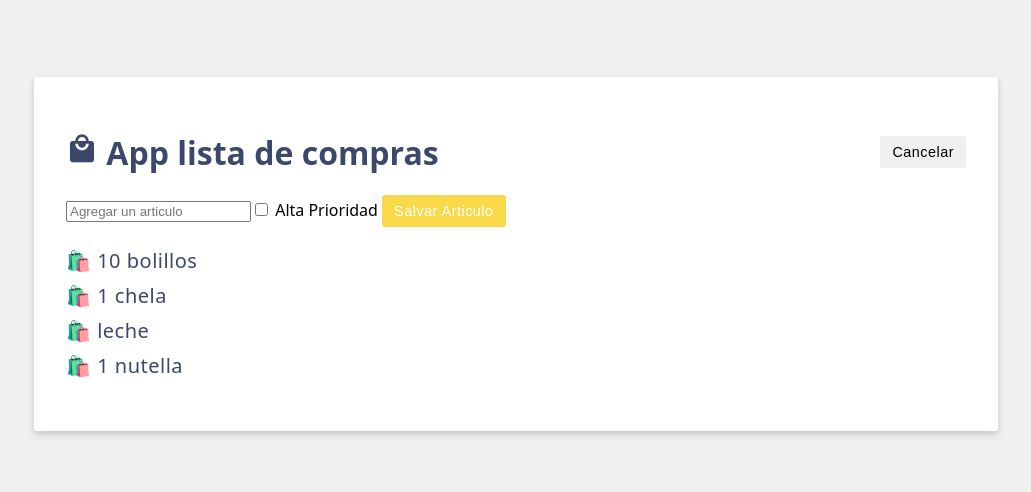
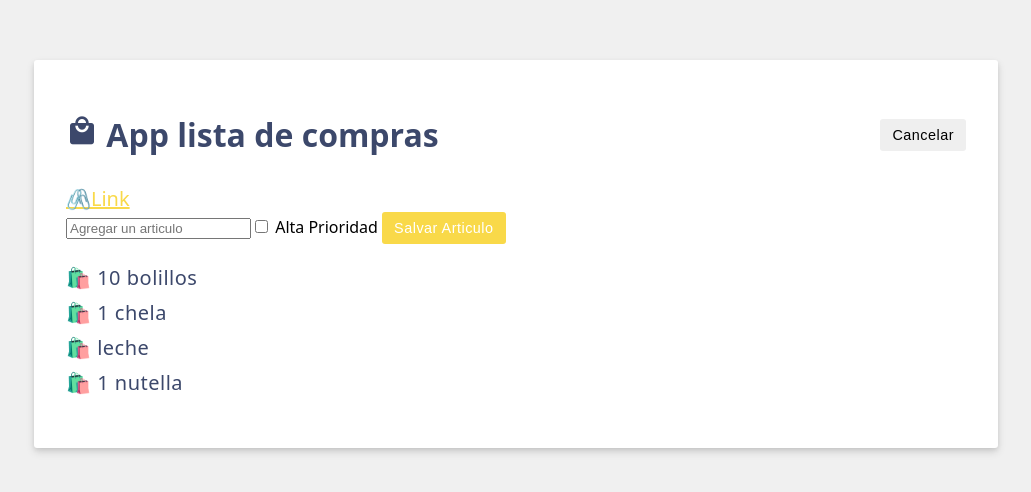
Before and after one commit to MoonGarc/DADM-2024B, a Vue app: page / in a window 1280 px wide. Shown: the part 146-638 px from the top of the page, without its empty margins (124-1155 px from the left). Built offline with nearby package versions, Linux system fonts and the light colour scheme.

Commit message:
⭐Link Google vacio

```diff
--- a/src/App.vue
+++ b/src/App.vue
@@ -1,26 +1,29 @@
 <script setup>
 import { ref } from 'vue';
+
 // Modelo
 const header = ref('App lista de compras');
-//---items----
-//Item-model
+
+// ---items----
 const items = ref([
-  {id:'0', label: '10 bolillos'},
-  {id:'1', label: '1 chela'},
-  {id:'2', label: 'leche'},
-  {id:'3', label: '1 nutella'}
+  { id: '0', label: '10 bolillos' },
+  { id: '1', label: '1 chela' },
+  { id: '2', label: 'leche' },
+  { id: '3', label: '1 nutella' }
 ]);
-//Item-Method
-const saveItem = ()=> {
-  //Add new item
-  items.value.push({id: items.value.length+1,label : newItem.value});
-  //Clean the input
+
+// Item-Method
+const saveItem = () => {
+  // Add new item
+  items.value.push({ id: items.value.length + 1, label: newItem.value });
+  newItem.value = ""; // Limpiar el input después de agregar
 };
-//--Formulario---
+
+// --Formulario---
 const newItem = ref("");
 const newItemHighPriority = ref(false);
 const editing = ref(true);
-const activeEdition= (activate) => {
+const activeEdition = (activate) => {
   editing.value = activate;
 };
 </script>
@@ -28,50 +31,42 @@ const activeEdition= (activate) => {
 <template>
   <div class="header">
     <h1>
-       <i
-       class="material-icons shopping-cart-icon">
-       local_mall</i>
+      <i class="material-icons shopping-cart-icon">local_mall</i>
       {{ header }}
     </h1>
-  <button
-   v-if="editing"
-    class="btn"
-    @click="activeEdition(false)">
+    <button v-if="editing" class="btn" @click="activeEdition(false)">
       Cancelar
     </button>
-  <button
-   v-else class="btn btn-primary"
-    @click="activeEdition(true)">
+    <button v-else class="btn btn-primary" @click="activeEdition(true)">
       Agregar articulo
     </button>
   </div>
-  <!--Agrupando Entradas de usuario-->
-  <form
-   class="add-item form"
-   v-if="editing"
-   v-on:submit.prevent="saveItem">
-   <!--Entrada de texto-->
+  <!-- Colocando un hiperlink -->
+  <a v-bind:href="newItem === '' ? 'https://www.google.com' : 'https://' + newItem" target="_blank">
+    {{ newItem === '' ? '🖇️Link' : newItem }}
+  </a>
+  <!-- Agrupando Entradas de usuario -->
+  <form class="add-item form" v-if="editing" v-on:submit.prevent="saveItem">
+    <!-- Entrada de texto -->
     <input v-model="newItem" type="text" placeholder="Agregar un articulo" />
-  <!--Caja de seleccion de Prioridad-->
+    <!-- Caja de seleccion de Prioridad -->
     <label>
       <input type="checkbox" v-model="newItemHighPriority" />
       Alta Prioridad
     </label>
-  <!--Boton-->
+    <!-- Boton -->
     <button class="btn btn-primary">
       Salvar Articulo
     </button>
   </form>
-  <ul></ul>
-
   <ul>
-    <li v-for="item in items" :key="item.id"> 🛍️ {{  item.label }} </li>
+    <li v-for="item in items" :key="item.id"> 🛍️ {{ item.label }} </li>
   </ul>
   <p v-if="items.length === 0"> 🥀 NO HAY ELEMENTOS EN LA LISTA 🥀</p>
 </template>
 
 <style scoped>
-.shopping-cart-icon{
+.shopping-cart-icon {
   font-size: 2rem;
 }
 </style>
```
Lines whose indentation alone changed are shown as unchanged.
